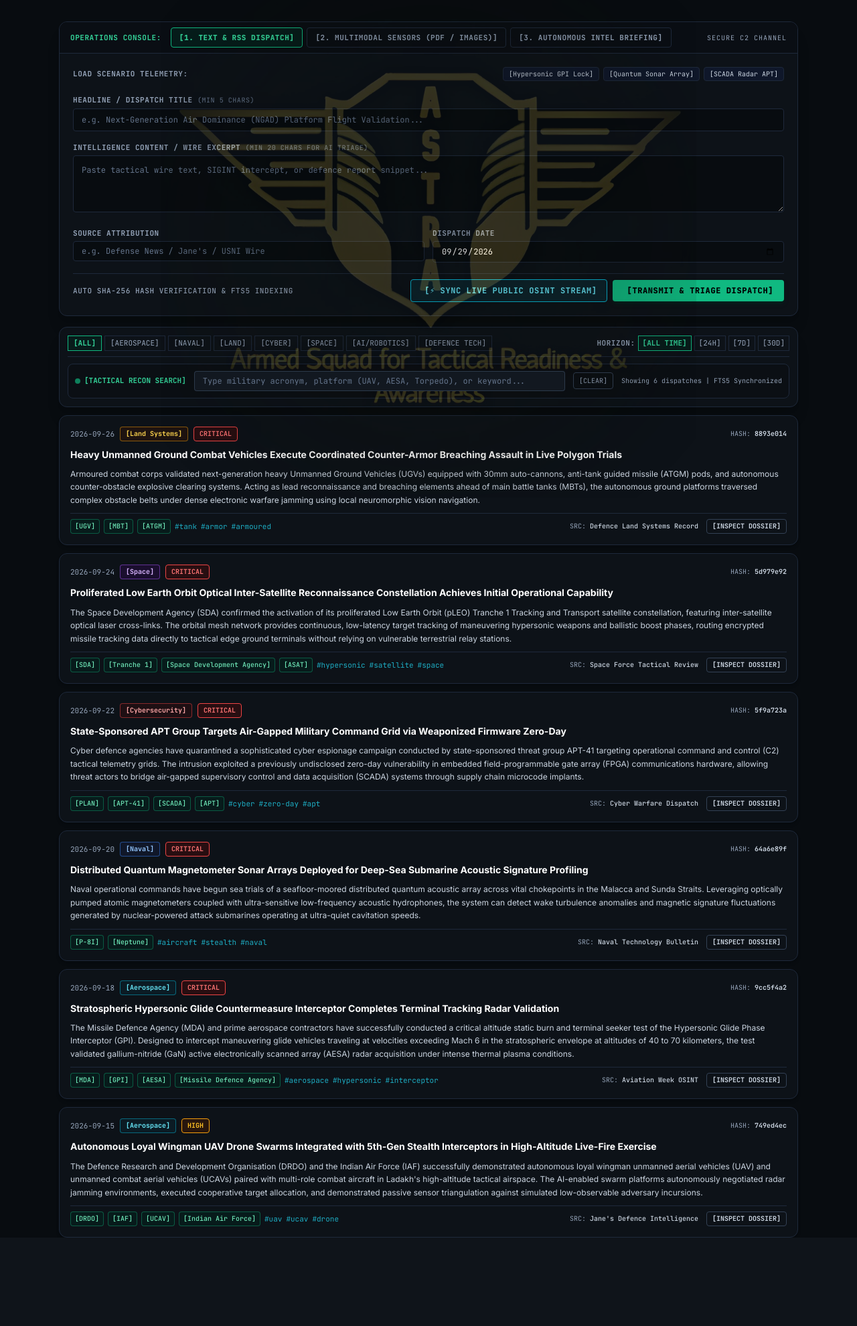
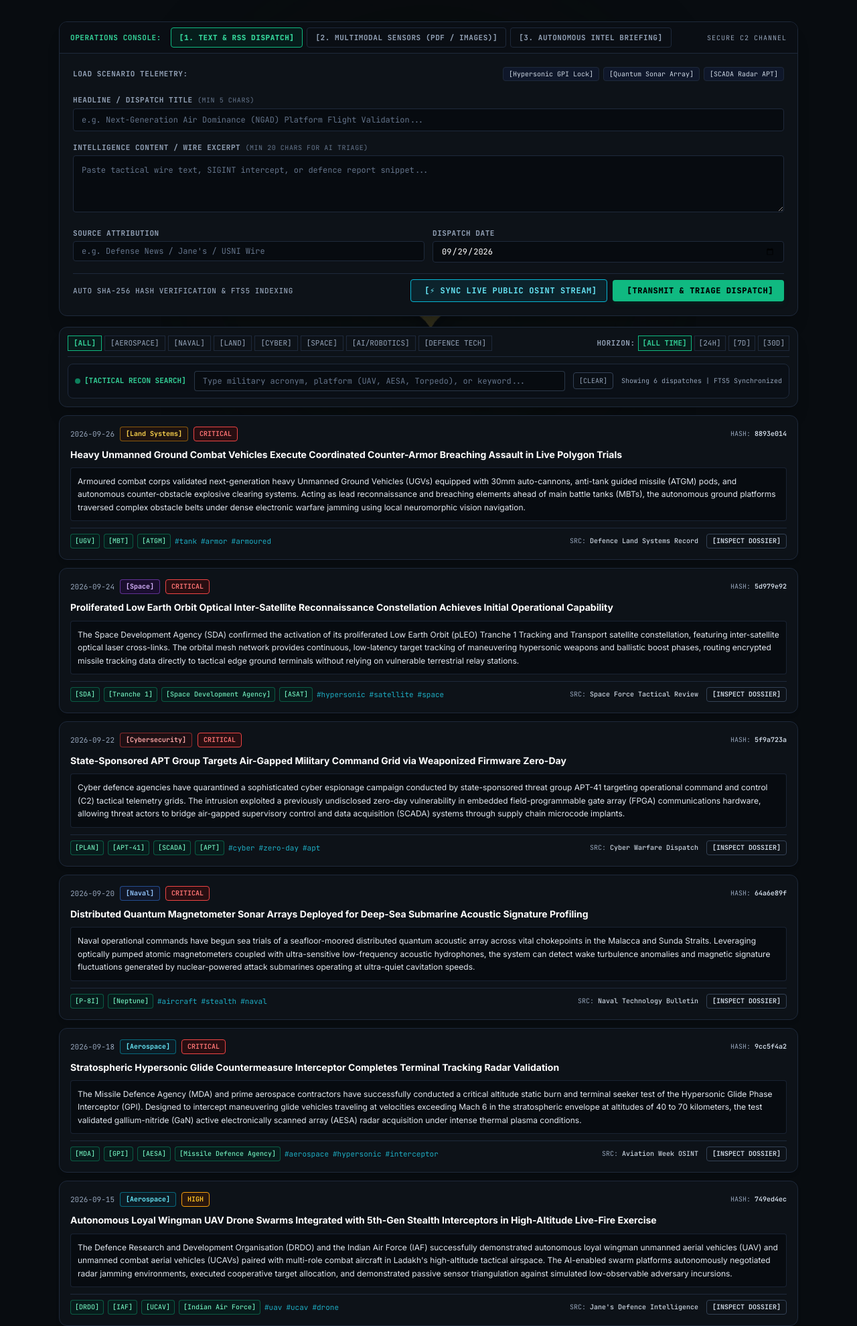
Before and after one commit to gagan-kikkeri/astra, a FastAPI app: page / in a window 1280 px wide. Shown: the part 57-2037 px from the top of the page at 67% size. Before the commit the page ends 1905 px from the top, so only its background shows below. Run offline with FastAPI, Linux system fonts and the light colour scheme; data comes from the database, SQL or seed files in the repository; some libraries are stand-ins or nearby versions.

Commit message:
style: ensure 100% opaque solid background for text containers and cards above watermark

```diff
--- a/app/templates/index.html
+++ b/app/templates/index.html
@@ -90,6 +90,32 @@
       background-color: #0d1218 !important;
     }
 
+    /* Stacking Context: keep all interactive content and cards above the fixed watermark */
+    main, section, header, footer {
+      position: relative;
+      z-index: 10;
+    }
+
+    /* Opaque backgrounds for text containers, inputs, sitrep results, and inspection dossiers */
+    .tactical-text-box,
+    #sitrepAssessment,
+    #sitrepResultContainer,
+    #modalSummary,
+    #modalContent,
+    .opaque-text-bg {
+      background-color: #070b10 !important;
+      position: relative;
+      z-index: 10;
+    }
+
+    input:not([type="file"]):not([type="checkbox"]):not([type="radio"]),
+    textarea,
+    select {
+      background-color: #070b10 !important;
+      position: relative;
+      z-index: 10;
+    }
+
     /* Fixed Full-Page Tactical Background Insignia */
     .tactical-bg-layer {
       position: fixed;
@@ -165,7 +191,7 @@
   <!-- ========================================================================= -->
   <!-- MAIN WORKSTATION CONTAINER                                                -->
   <!-- ========================================================================= -->
-  <main class="flex-1 max-w-6xl w-full mx-auto px-4 sm:px-6 space-y-4">
+  <main class="flex-1 max-w-6xl w-full mx-auto px-4 sm:px-6 space-y-4 relative z-10">
 
     <!-- GLOBAL TOAST NOTIFICATIONS -->
     <div id="clientErrorToast" class="hidden p-3 rounded border border-red-500 bg-red-950/90 text-red-200 text-xs font-mono flex items-center justify-between shadow-xl">
@@ -203,7 +229,7 @@
     <!-- ======================================================================= -->
     <!-- B. CONSOLIDATED ACTION & COMMAND HUB (SINGLE UNIFIED CARD)               -->
     <!-- ======================================================================= -->
-    <section class="bg-[#0d1218] border border-slate-800 rounded-xl shadow-xl overflow-hidden font-mono mb-4">
+    <section class="relative z-10 bg-[#0d1218] border border-slate-800 rounded-xl shadow-xl overflow-hidden font-mono mb-4">
 
       <!-- Command Hub Tab Switcher Bar -->
       <div class="flex flex-wrap items-center justify-between border-b border-slate-800 bg-[#0a0e14] px-4 py-2 gap-2">
@@ -428,12 +454,12 @@
               id="sitrepQueryInput"
               type="text"
               placeholder="e.g. Summarize our latest surveillance, counter-radar, and hypersonic capabilities..."
-              class="flex-1 bg-[#080c10] border border-slate-800 focus:border-emerald-500 rounded px-3 py-2 text-xs text-white placeholder-slate-500 focus:outline-none"
+              class="flex-1 bg-[#060a0f] border border-slate-700 focus:border-emerald-500 rounded px-3 py-2 text-xs text-white placeholder-slate-500 focus:outline-none relative z-10 shadow-sm"
               onkeydown="if(event.key === 'Enter') generateSitRep()"
             />
             <select
               id="sitrepCategorySelect"
-              class="bg-[#080c10] border border-slate-800 focus:border-emerald-500 rounded px-2.5 py-2 text-xs text-slate-300 focus:outline-none"
+              class="bg-[#060a0f] border border-slate-700 focus:border-emerald-500 rounded px-2.5 py-2 text-xs text-slate-300 focus:outline-none relative z-10"
             >
               <option value="ALL">All Domains</option>
               <option value="Aerospace">Aerospace</option>
@@ -447,7 +473,7 @@
             <button
               id="sitrepBtn"
               onclick="generateSitRep()"
-              class="px-4 py-2 bg-emerald-500 hover:bg-emerald-400 text-black font-extrabold uppercase tracking-wider text-xs rounded transition-all flex items-center justify-center space-x-1.5 shadow-md shadow-emerald-950/60 whitespace-nowrap"
+              class="px-4 py-2 bg-emerald-500 hover:bg-emerald-400 text-black font-extrabold uppercase tracking-wider text-xs rounded transition-all flex items-center justify-center space-x-1.5 shadow-md shadow-emerald-950/60 whitespace-nowrap relative z-10"
             >
               <span id="sitrepSpinner" class="hidden agent-spinner">⚙</span>
               <span id="sitrepLabel">[GENERATE STRATEGIC BRIEF]</span>
@@ -456,7 +482,7 @@
         </div>
 
         <!-- Synthesized Situation Briefing Ledger (Expands on completion) -->
-        <div id="sitrepResultContainer" class="hidden border border-slate-800 bg-[#0a0e14] rounded-lg p-4 space-y-3.5 mt-2">
+        <div id="sitrepResultContainer" class="hidden border border-slate-800 bg-[#0c1118] rounded-lg p-4 space-y-3.5 mt-2 relative z-10 shadow-2xl">
 
           <div class="flex items-center justify-between border-b border-slate-800 pb-2">
             <span class="text-xs font-bold text-emerald-400 uppercase tracking-widest flex items-center gap-1.5">
@@ -473,7 +499,7 @@
             <span class="text-slate-400 font-mono text-[11px] uppercase tracking-wider block font-bold mb-1">
               Executive Assessment
             </span>
-            <p id="sitrepAssessment" class="text-xs text-slate-200 leading-relaxed font-sans bg-[#080c10] p-3 rounded border border-slate-800">
+            <p id="sitrepAssessment" class="text-xs text-slate-100 leading-relaxed font-sans bg-[#060a0f] p-3.5 rounded border border-slate-700/80 shadow-inner relative z-10">
               --
             </p>
           </div>
@@ -482,7 +508,7 @@
           <div class="grid grid-cols-1 md:grid-cols-2 gap-3">
 
             <!-- Platforms / Actors -->
-            <div class="p-3 bg-[#080c10] border border-slate-800 rounded">
+            <div class="p-3 bg-[#060a0f] border border-slate-800 rounded relative z-10 shadow-sm">
               <span class="text-slate-400 font-mono text-[11px] uppercase tracking-wider block font-bold mb-1.5">
                 Connected Platforms &amp; Actors
               </span>
@@ -492,7 +518,7 @@
             </div>
 
             <!-- Timeline Developments -->
-            <div class="p-3 bg-[#080c10] border border-slate-800 rounded">
+            <div class="p-3 bg-[#060a0f] border border-slate-800 rounded relative z-10 shadow-sm">
               <span class="text-slate-400 font-mono text-[11px] uppercase tracking-wider block font-bold mb-1.5">
                 Chronological Developments
               </span>
@@ -504,7 +530,7 @@
           </div>
 
           <!-- Grounded Sources -->
-          <div>
+          <div class="p-3 bg-[#060a0f] border border-slate-800 rounded relative z-10 shadow-sm">
             <span class="text-slate-400 font-mono text-[11px] uppercase tracking-wider block font-bold mb-1">
               Grounded Source Citations
             </span>
@@ -522,10 +548,10 @@
     <!-- ======================================================================= -->
     <!-- C. THE FILTER & INTELLIGENCE WIRE                                        -->
     <!-- ======================================================================= -->
-    <section class="space-y-3 font-mono">
+    <section class="space-y-3 font-mono relative z-10">
 
       <!-- Search & Filter Strip -->
-      <div class="p-3 bg-[#0d1218] border border-slate-800 rounded-xl space-y-2.5 shadow-xl mb-3">
+      <div class="p-3 bg-[#0d1218] border border-slate-800 rounded-xl space-y-2.5 shadow-xl mb-3 relative z-10">
 
         <!-- Filter Ribbon: Categories & Horizons -->
         <div class="flex flex-wrap items-center justify-between border-b border-slate-800 pb-2 gap-2">
@@ -554,7 +580,7 @@
         </div>
 
         <!-- [TACTICAL RECON SEARCH] Command Bar -->
-        <div class="border border-slate-800 bg-[#0b0f14] p-2.5 flex items-center gap-3 rounded-lg">
+        <div class="border border-slate-800 bg-[#0a0f16] p-2.5 flex items-center gap-3 rounded-lg relative z-10">
           <div class="flex items-center gap-1.5 font-mono text-[11px] font-bold text-emerald-400 whitespace-nowrap">
             <span class="inline-block w-2 h-2 bg-emerald-500 rounded-full animate-pulse"></span>
             <span>[TACTICAL RECON SEARCH]</span>
@@ -564,11 +590,11 @@
               type="text"
               id="recon-search-input"
               placeholder="Type military acronym, platform (UAV, AESA, Torpedo), or keyword..."
-              class="w-full bg-[#121820] border border-slate-700/80 px-3 py-1.5 font-mono text-xs text-slate-200 placeholder-slate-500 focus:outline-none focus:border-emerald-500 rounded"
+              class="w-full bg-[#060a0f] border border-slate-700/80 px-3 py-1.5 font-mono text-xs text-slate-200 placeholder-slate-500 focus:outline-none focus:border-emerald-500 rounded relative z-10"
             />
           </div>
-          <button onclick="clearSearch()" class="font-mono text-[10px] text-slate-400 hover:text-white border border-slate-700 px-2 py-1 rounded transition-colors">[CLEAR]</button>
-          <div id="filterCountReadout" class="text-slate-400 font-mono text-[10px] hidden sm:block whitespace-nowrap">
+          <button onclick="clearSearch()" class="font-mono text-[10px] text-slate-400 hover:text-white border border-slate-700 px-2 py-1 rounded transition-colors relative z-10">[CLEAR]</button>
+          <div id="filterCountReadout" class="text-slate-400 font-mono text-[10px] hidden sm:block whitespace-nowrap relative z-10">
             Indexing...
           </div>
         </div>
@@ -1157,7 +1183,7 @@
         const shortHash = (art.content_hash || '').substring(0, 8);
 
         return `
-          <div class="p-4 bg-[#0d1218] border border-slate-800 hover:border-slate-700 rounded-xl space-y-2.5 transition-all shadow-md group">
+          <div class="p-4 bg-[#0d1218] border border-slate-800 hover:border-slate-700 rounded-xl space-y-2.5 transition-all shadow-md group relative z-10">
 
             <!-- Card Header: Date, Category, Threat Tag -->
             <div class="flex flex-wrap items-center justify-between text-xs gap-2">
@@ -1184,7 +1210,7 @@
             </h3>
 
             <!-- 2-Sentence Summary -->
-            <p class="text-xs text-slate-300 font-sans leading-relaxed">
+            <p class="text-xs text-slate-200 font-sans leading-relaxed bg-[#070b10] p-2.5 rounded border border-slate-800/80 relative z-10">
               ${escapeHtml(art.executive_summary || (art.content ? art.content.substring(0, 160) + '...' : ''))}
             </p>
 
```
